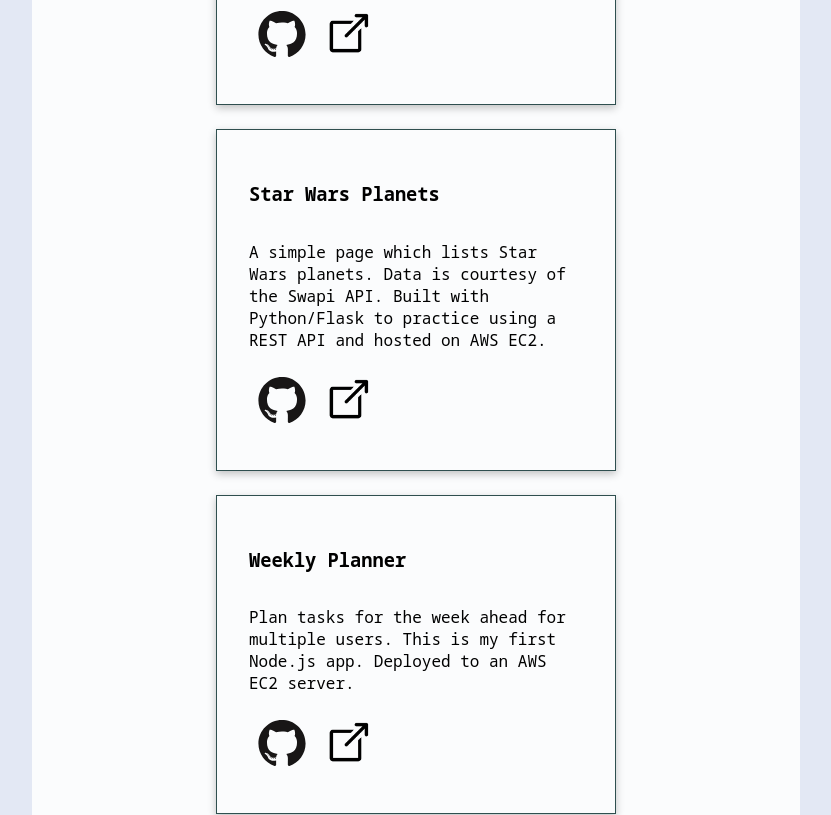
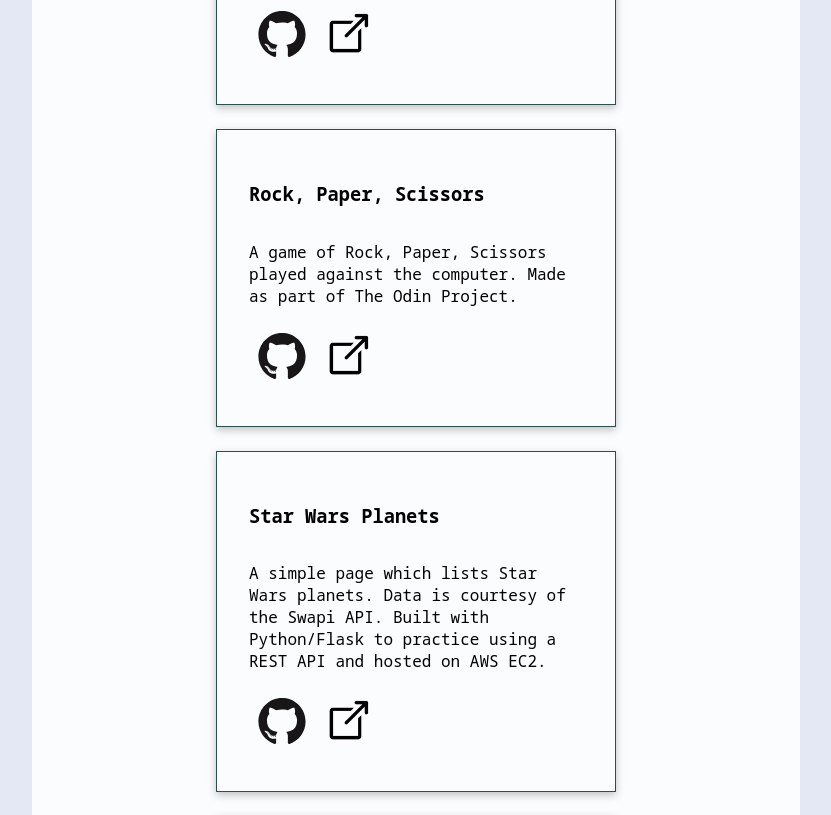
Before and after one commit to LisaS7/portfolio-home, a React (Create React App) app in the folder react-home/: page /projects in a window 1280 px wide. Shown: the part 440-1255 px from the top of the page, without its empty margins (224-1055 px from the left). Built offline with nearby package versions, Linux system fonts and the light colour scheme.

Commit message:
Added RPS to projects page and fixed code for external links

```diff
--- a/react-home/src/components/Project.jsx
+++ b/react-home/src/components/Project.jsx
@@ -26,13 +26,9 @@ export function GitHub({ repo }) {
   );
 }
 
-export function ExternalLink({ appName }) {
+export function ExternalLink({ url }) {
   return (
-    <a
-      href={`http://lisasteven.co.uk/${appName}`}
-      target="_blank"
-      rel="noopener noreferrer"
-    >
+    <a href={url} target="_blank" rel="noopener noreferrer">
       <img className="logo" src="./external-link.png" alt="view project" />
     </a>
   );
--- a/react-home/src/pages/Projects.jsx
+++ b/react-home/src/pages/Projects.jsx
@@ -19,8 +19,19 @@ export default function Projects() {
           using the framer-motion library.
         </p>
         <ButtonBox>
-          <GitHub repo="game-group-project" />
+          <GitHub repo="mind-blank" />
           <InternalLink appName="mind-blank" />
+        </ButtonBox>
+      </ProjectCard>
+      <ProjectCard>
+        <h3>Rock, Paper, Scissors</h3>
+        <p>
+          A game of Rock, Paper, Scissors played against the computer. Made as
+          part of The Odin Project.
+        </p>
+        <ButtonBox>
+          <GitHub repo="RockPaperScissors" />
+          <ExternalLink url="https://lisas7.github.io/RockPaperScissors/" />
         </ButtonBox>
       </ProjectCard>
       <ProjectCard>
@@ -32,7 +43,7 @@ export default function Projects() {
         </p>
         <ButtonBox>
           <GitHub repo="star-wars-planets" />
-          <ExternalLink appName="star-wars-planets" />
+          <InternalLink appName="star-wars-planets" />
         </ButtonBox>
       </ProjectCard>
       <ProjectCard>
@@ -43,7 +54,7 @@ export default function Projects() {
         </p>
         <ButtonBox>
           <GitHub repo="node-planner" />
-          <ExternalLink appName="planner" />
+          <InternalLink appName="planner" />
         </ButtonBox>
       </ProjectCard>
     </CardContainer>
```
Also changed, not shown: 1 other file (tests, documents, lock files or other folders).
